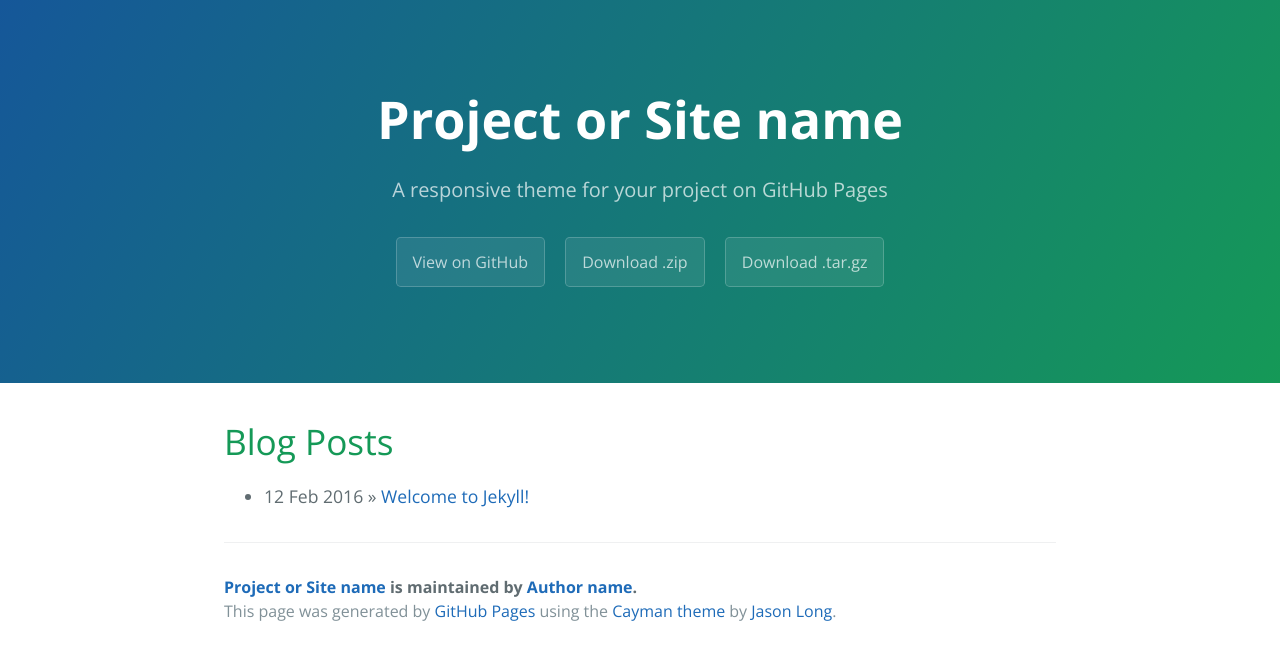
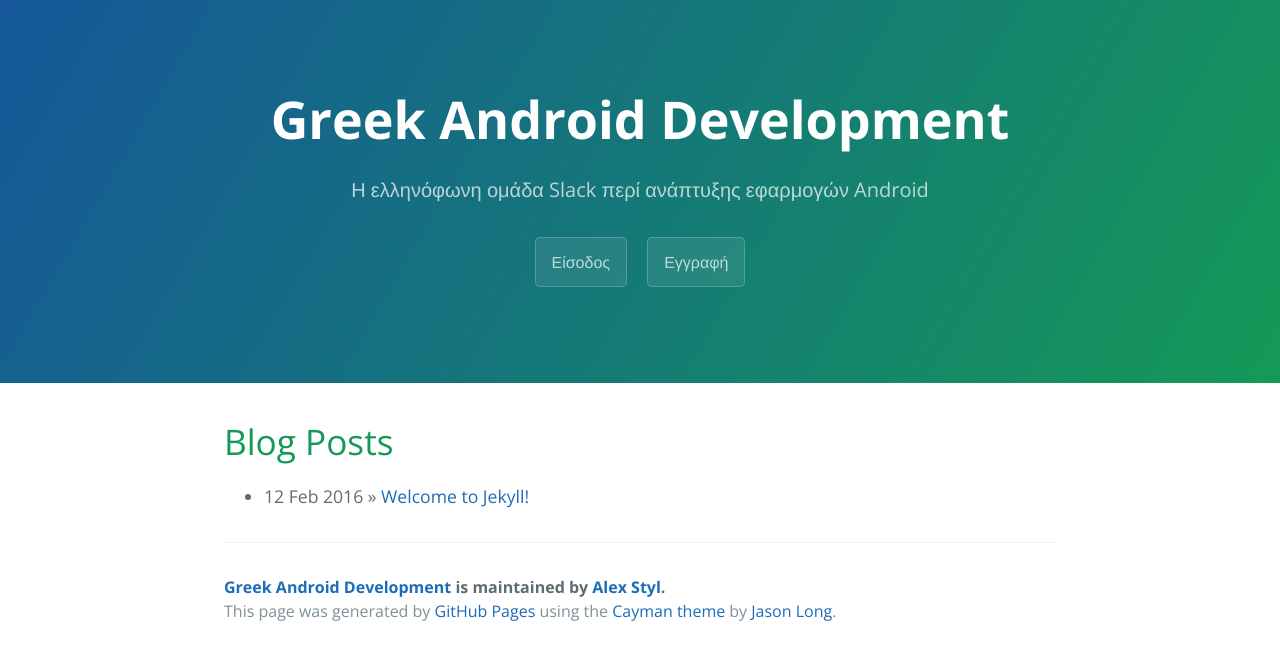
Before and after one commit to androiddevs-gr/androiddevs-gr.github.io, a Jekyll site: the page built from index.html, in a window 1280 px wide. Shown: the top 660 px of the page. Built offline with Jekyll 4.4.1, drawn with Linux system fonts in a browser that asks for light colours; Markdown is read by kramdown in place of the engine named in the settings; the list of posts is cut into pages by our own code.

Commit message:
Add personalized title and actions

```diff
--- a/_config.yml
+++ b/_config.yml
@@ -1,13 +1,13 @@
 # Setup
-title:        Project or Site name
-tagline:      A responsive theme for your project on GitHub Pages
+title:        Greek Android Development
+tagline:      Η ελληνόφωνη ομάδα Slack περί ανάπτυξης εφαρμογών Android
 baseurl:      ""
 paginate:     1
 
 # About/contact
 author:
-  name:       Author name
-  url:        http://yourhomepage.com
+  name:       Alex Styl
+  url:        http://alexstyl.com
 
 # Gems
 gems:
--- a/_includes/page-header.html
+++ b/_includes/page-header.html
@@ -1,7 +1,7 @@
 <section class="page-header">
   <h1 class="project-name">{{ site.title }}</h1>
   <h2 class="project-tagline">{{ site.tagline }}</h2>
-  <a href="#" class="btn">View on GitHub</a>
-  <a href="#" class="btn">Download .zip</a>
-  <a href="#" class="btn">Download .tar.gz</a>
+  <a href="http://androiddevs-gr.slack.com" class="btn">Είσοδος</a>
+  <a href="http://goo.gl/forms/O807tv6NXh" class="btn">Εγγραφή</a>
+  <!--<a href="#" class="btn">Download .tar.gz</a>-->
 </section>
```
